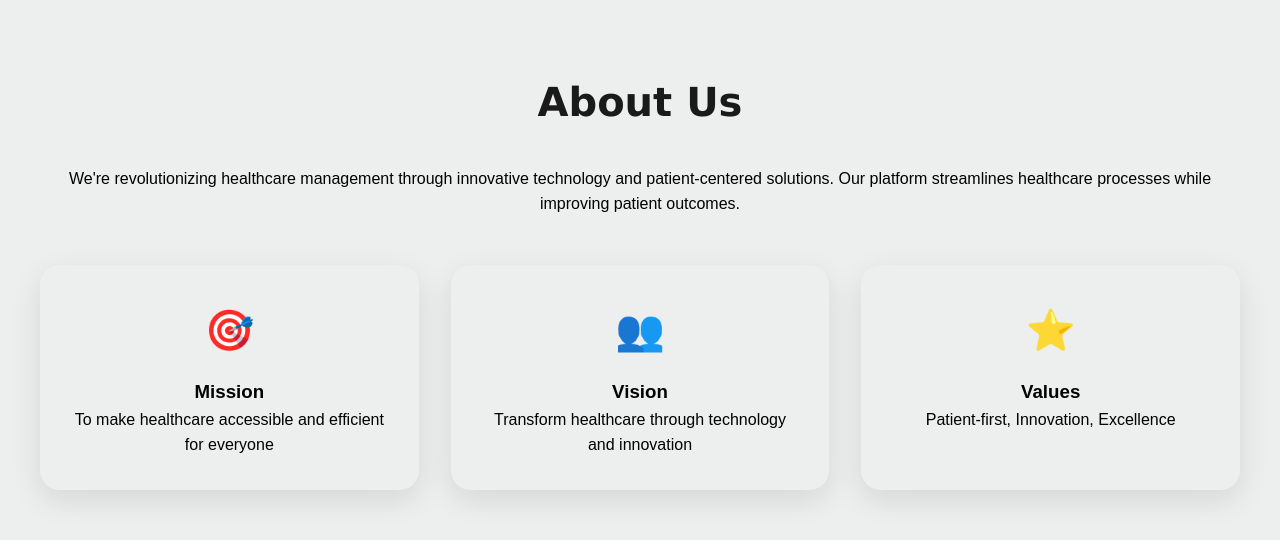
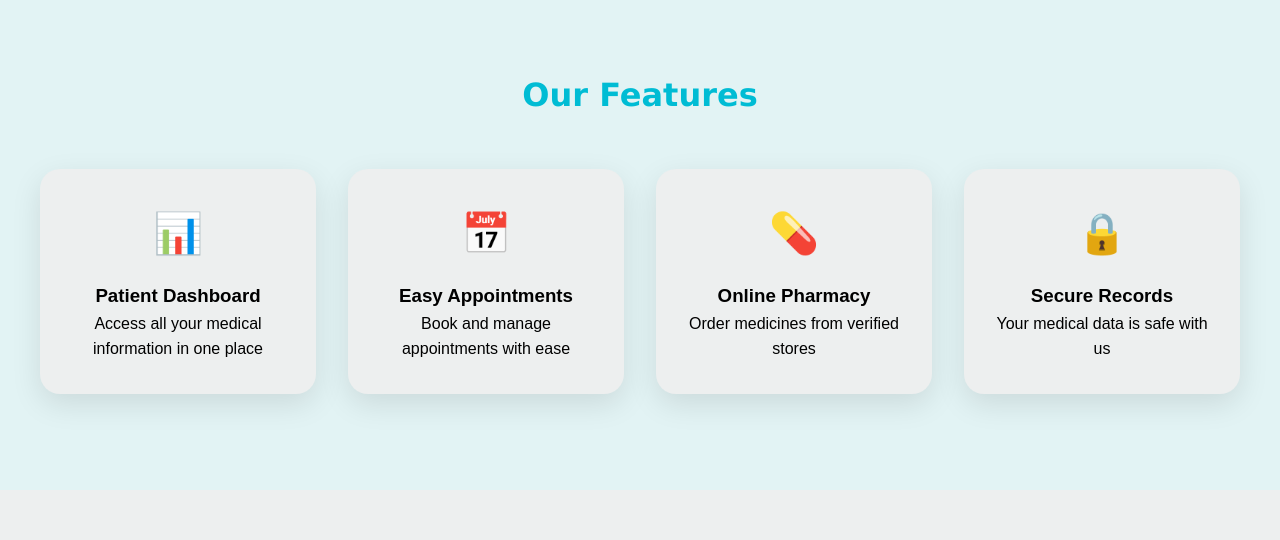
Before and after one commit to Mustafa-DEV0/JMI, a React (Vite) app in the folder client/: page / in a window 1280 px wide. Shown: the part 1700-2240 px from the top of the page. Built offline with nearby package versions, Linux system fonts and the light colour scheme.

Commit message:
landing page updated

```diff
--- a/client/src/components/Navbar/Navbar.jsx
+++ b/client/src/components/Navbar/Navbar.jsx
@@ -1,3 +1,4 @@
+// Navbar.jsx
 import { Link, useNavigate } from "react-router-dom";
 import styles from "./Navbar.module.css";
 
@@ -8,6 +9,20 @@ const Navbar = () => {
   const handleLogout = () => {
     localStorage.removeItem("token");
     navigate("/login");
+  };
+
+  const scrollToSection = (sectionId) => (e) => {
+    e.preventDefault();
+    if (window.location.pathname !== '/') {
+      // If not on home page, navigate to home page first
+      navigate(`/#${sectionId}`);
+    } else {
+      // If already on home page, just scroll to section
+      const element = document.getElementById(sectionId);
+      if (element) {
+        element.scrollIntoView({ behavior: 'smooth' });
+      }
+    }
   };
 
   return (
@@ -30,7 +45,9 @@ const Navbar = () => {
             </Link>
           </li>
           <li className={styles.navItem}>
-            <Link to="#" >Features</Link>
+            <a href="#features" onClick={scrollToSection('features')}>
+              Features
+            </a>
           </li>
 
           <li className={`${styles.navItem} ${styles.dropdown}`}>
@@ -48,7 +65,6 @@ const Navbar = () => {
                     <li>
                       <Link to="/medical-store">Medicine Store</Link>
                     </li>
-
                   </ul>
                 </div>
                 <div className={styles.dropdownSection}>
--- a/client/src/pages/home/Home.jsx
+++ b/client/src/pages/home/Home.jsx
@@ -1,12 +1,24 @@
+// Home.jsx
 import React, { useEffect, useRef } from 'react';
 import styles from './Home.module.css';
-import { Navigate, useNavigate } from 'react-router-dom';
-import { Link } from 'lucide-react';
+import { useNavigate } from 'react-router-dom';
 
 const Home = () => {
   const videoRef = useRef(null);
 
   useEffect(() => {
+    // Handle hash navigation when coming from another page
+    const hash = window.location.hash;
+    if (hash) {
+      const id = hash.replace('#', '');
+      const element = document.getElementById(id);
+      if (element) {
+        setTimeout(() => {
+          element.scrollIntoView({ behavior: 'smooth' });
+        }, 100);
+      }
+    }
+
     if (videoRef.current) {
       videoRef.current.playbackRate = 0.75;
     }
@@ -54,37 +66,8 @@ const Home = () => {
         </div>
       </section>
 
-      {/* About Section */}
-      <section className={styles.about}>
-        <div className={styles.aboutContent}>
-          <h2>About Us</h2>
-          <p>
-            We're revolutionizing healthcare management through innovative technology
-            and patient-centered solutions. Our platform streamlines healthcare
-            processes while improving patient outcomes.
-          </p>
-          <div className={styles.values}>
-            <div className={styles.valueCard}>
-              <div className={styles.valueIcon}>🎯</div>
-              <h3>Mission</h3>
-              <p>To make healthcare accessible and efficient for everyone</p>
-            </div>
-            <div className={styles.valueCard}>
-              <div className={styles.valueIcon}>👥</div>
-              <h3>Vision</h3>
-              <p>Transform healthcare through technology and innovation</p>
-            </div>
-            <div className={styles.valueCard}>
-              <div className={styles.valueIcon}>⭐</div>
-              <h3>Values</h3>
-              <p>Patient-first, Innovation, Excellence</p>
-            </div>
-          </div>
-        </div>
-      </section>
-
-      {/* Features Section */}
-      <section className={styles.features}>
+      {/* Features Section - Added ID for scroll targeting */}
+      <section id="features" className={styles.features}>
         <h2>Our Features</h2>
         <div className={styles.featureGrid}>
           <div className={styles.featureCard}>
```
